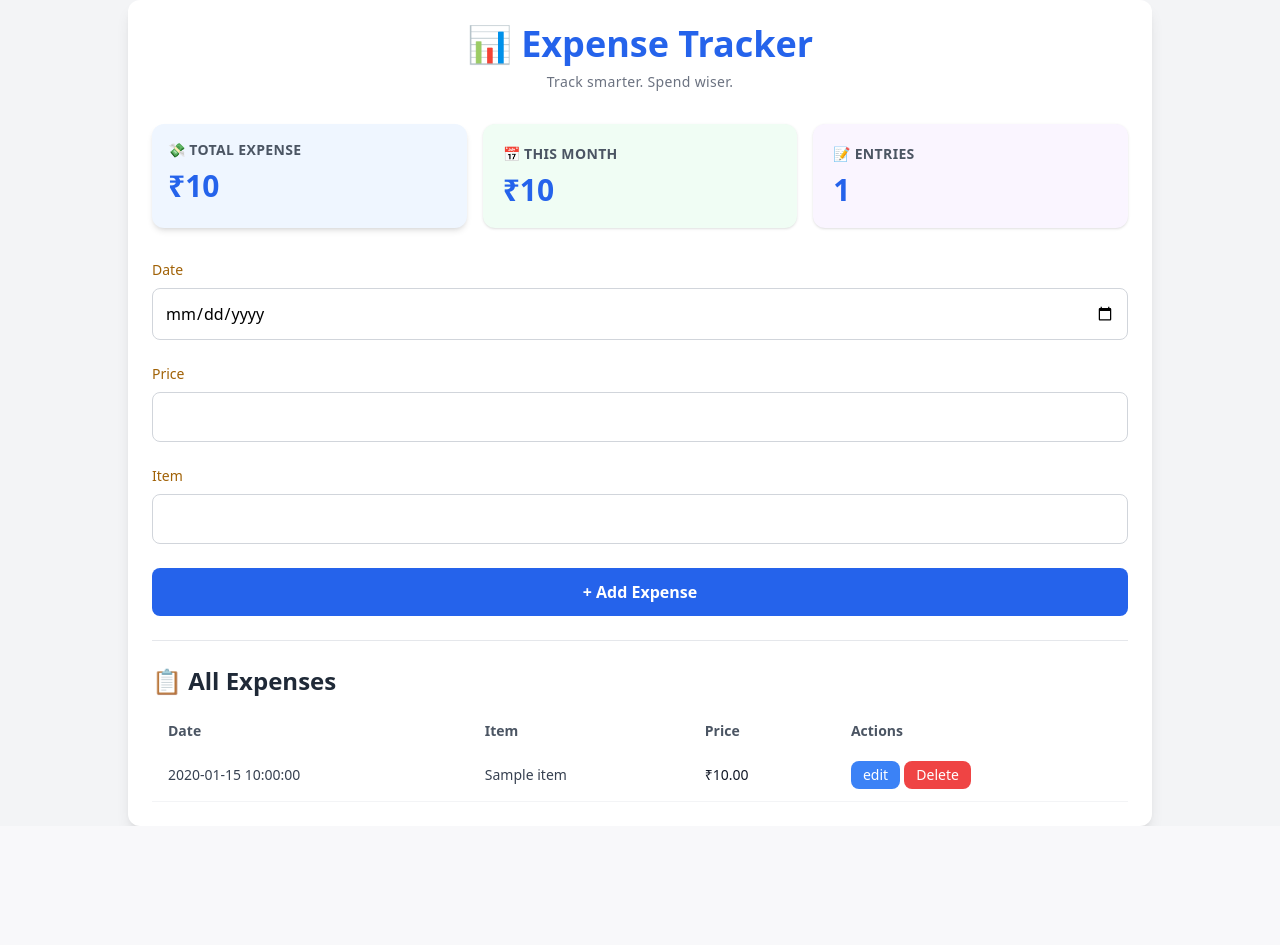
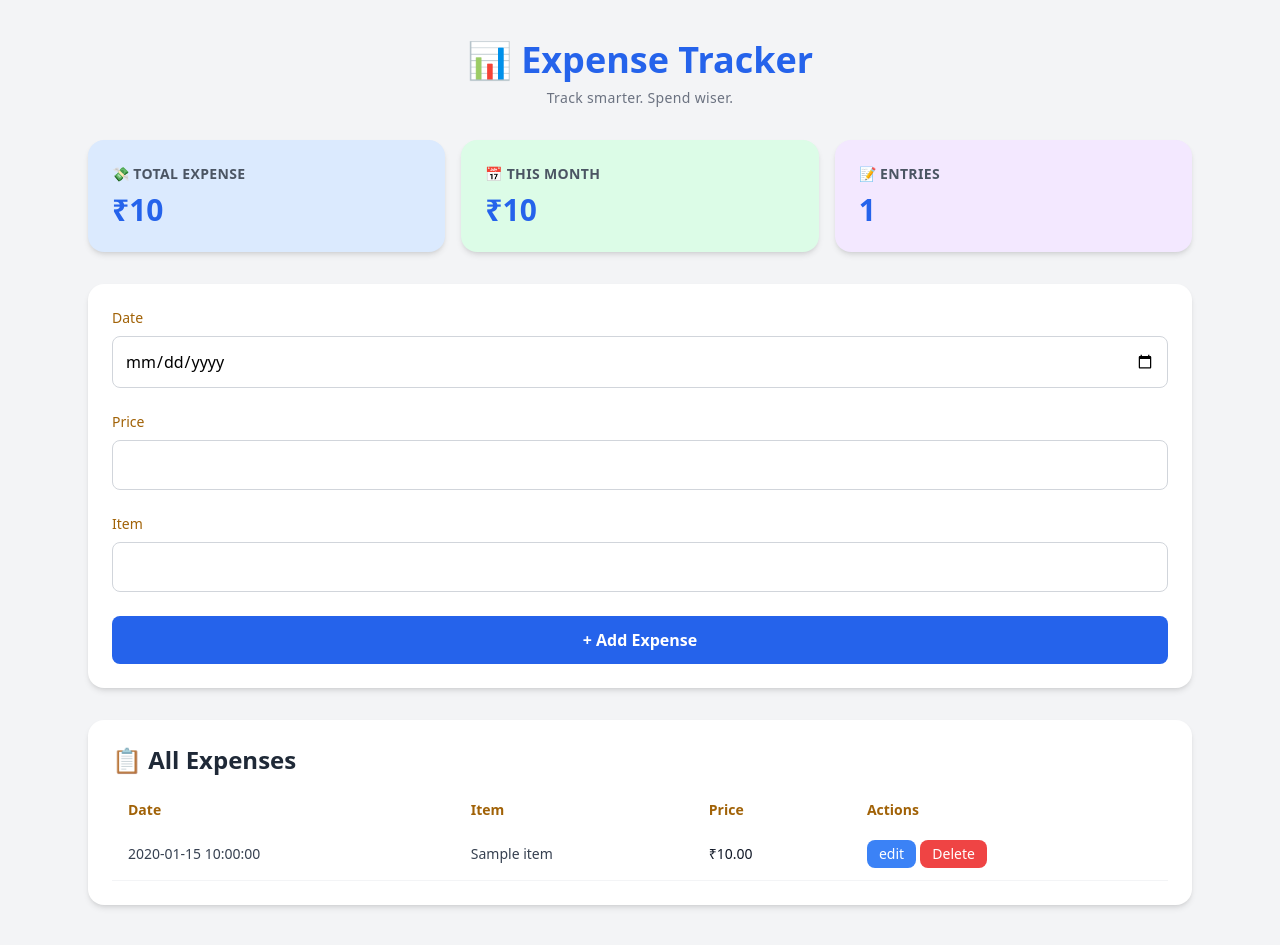
Before and after one commit to daxi-parmar/expense-tracker, a Flask app: template templates/index.html in a window 1280 px wide. Before the commit the page ends 826 px from the top, so only its background shows below. Run offline with Flask 3, Linux system fonts and the light colour scheme; the template is opened without the code that fills it: most values are stand-ins (such as "Sample title", 1, 10 or a date in 2020); some libraries are stand-ins or nearby versions.

Commit message:
Separate dashboard sections into individual cards

```diff
--- a/templates/index.html
+++ b/templates/index.html
@@ -7,7 +7,7 @@
         <script src="https://cdn.tailwindcss.com"></script>
     </head>
     <body class="bg-gray-100">
-        <div class= "max-w-5xl mx-auto bg-white p-6 rounded-xl shadow-lg">
+        <div class= "max-w-6xl mx-auto px-6 py-10">
 
         <div class="header">
             <h1 class="text-4xl font-bold text-blue-600 text-center mb-2">
@@ -19,7 +19,7 @@
         </div>
 
         <div class ="dashboard grid grid-cols-3 gap-4 mb-8">
-            <div class="bg-blue-50 rounded-xl shadow-md p-4
+            <div class="bg-blue-100 rounded-2xl shadow-md p-6
                         transition-all duration-300
                         hover:shadow-xl hover:-translate-y-1">
                 <h3 class="text-sm font-semibold text-gray-600 uppercase tracking-wide">
@@ -30,7 +30,9 @@
                 </p>
             </div>
 
-            <div class="bg-green-50 rounded-xl shadow p-5">
+            <div class="bg-green-100 rounded-2xl shadow-md p-6
+                        transition-all duration-300
+                        hover:shadow-xl hover:-translate-y-1">
                 <h3 class="text-sm font-semibold text-gray-600 uppercase tracking-wide">
                     📅 This Month
                 </h3>
@@ -38,8 +40,10 @@
                         ₹{{monthly_total}}
                     </p>
             </div>
+            <div class="bg-purple-100 rounded-2xl shadow-md p-6
+                        transition-all duration-300
+                        hover:shadow-xl hover:-translate-y-1">
 
-            <div class="bg-purple-50 rounded-xl shadow p-5">
                 <h3 class="text-sm font-semibold text-gray-600 uppercase tracking-wide">
                     📝 Entries
                 </h3>
@@ -60,7 +64,7 @@
         {% endwith %}
         </div>
 
-        <div class="form">
+        <div class="form bg-white rounded-2xl shadow-md p-6 mb-8">
         <form action="/add" method ="POST">
             <label for="date" class="block text-sm font-medium text-yellow-700 mb-2">
             Date
@@ -108,8 +112,7 @@
         </form>
         </div>
 
-        <div class ="expense history"></div>
-        <hr class="my-6 border-gray-200">
+        <div class ="expense history bg-white rounded-2xl shadow-md p-6">
         <h2 class="text-2xl font-semibold text-gray-800 mb-4">
              📋 All Expenses
         </h2>
@@ -119,10 +122,10 @@
         <table class="w-full border-collapse">
 
         <tr class="hover:bg-gray-50 transition duration-200">
-            <th class="px-4 py-2 text-left text-sm font-semibold text-gray-600">Date</th>
-            <th class="px-4 py-2 text-left text-sm font-semibold text-gray-600">Item</th>
-            <th class="px-4 py-2 text-left text-sm font-semibold text-gray-600">Price</th>
-            <th class="px-4 py-2 text-left text-sm font-semibold text-gray-600">Actions</th>
+            <th class="px-4 py-2 text-left text-sm font-semibold text-yellow-700">Date</th>
+            <th class="px-4 py-2 text-left text-sm font-semibold text-yellow-700">Item</th>
+            <th class="px-4 py-2 text-left text-sm font-semibold text-yellow-700">Price</th>
+            <th class="px-4 py-2 text-left text-sm font-semibold text-yellow-700">Actions</th>
         </tr>
 
         {% for expense in expenses %}
```
